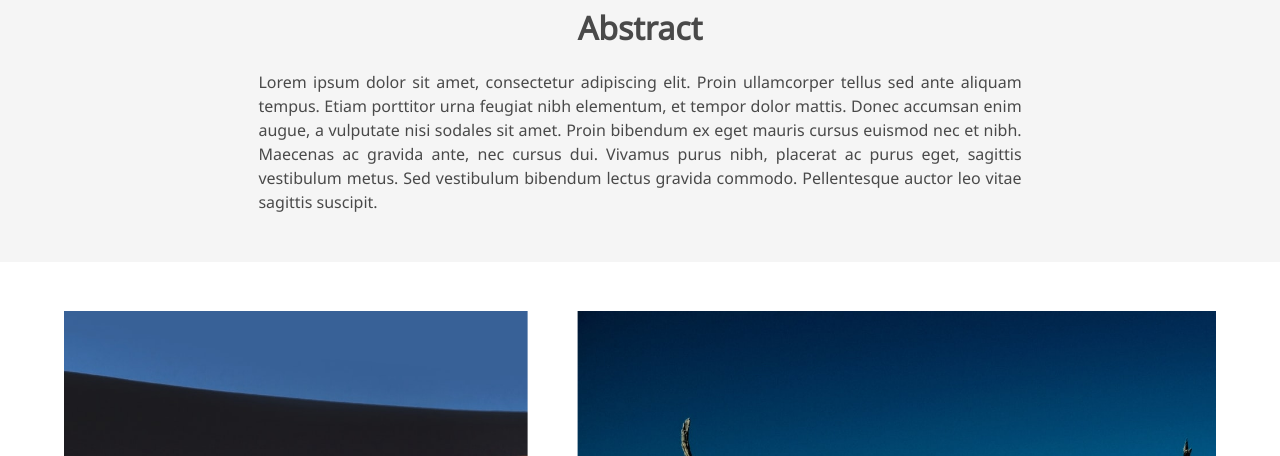
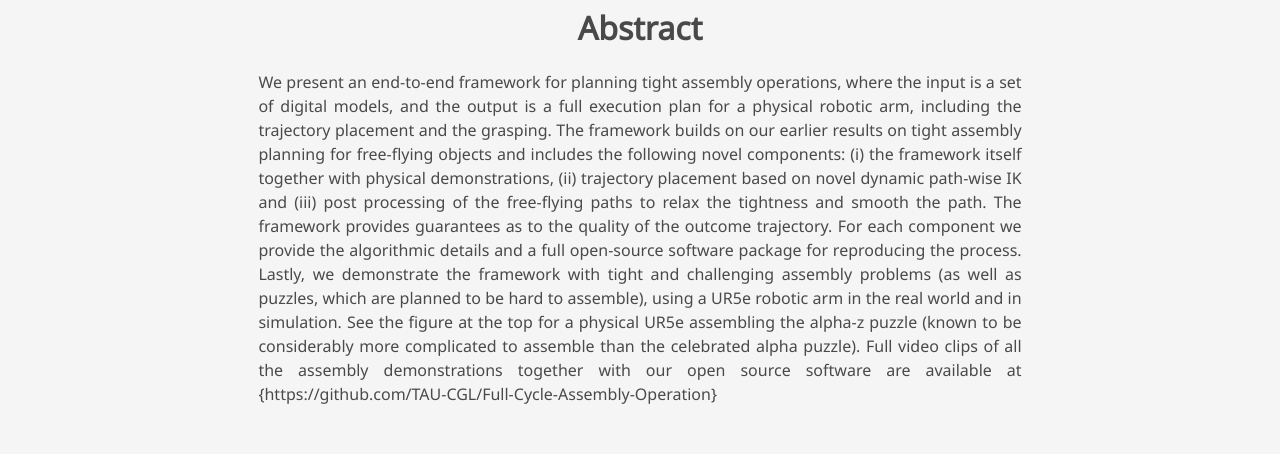
Before and after one commit to yuvallavi1/gh-pages-test, a plain HTML site: page index.html in a window 1280 px wide. Shown: the part 798-1254 px from the top of the page. Drawn offline with nearby package versions, Linux system fonts and the light colour scheme; some icons are missing; a web font is replaced by a local one.

Commit message:
Update abstract section in index.html with detailed framework description for assembly operations

```diff
--- a/index.html
+++ b/index.html
@@ -137,7 +137,7 @@
         <h2 class="title is-3">Abstract</h2>
         <div class="content has-text-justified">
           <p>
-            Lorem ipsum dolor sit amet, consectetur adipiscing elit. Proin ullamcorper tellus sed ante aliquam tempus. Etiam porttitor urna feugiat nibh elementum, et tempor dolor mattis. Donec accumsan enim augue, a vulputate nisi sodales sit amet. Proin bibendum ex eget mauris cursus euismod nec et nibh. Maecenas ac gravida ante, nec cursus dui. Vivamus purus nibh, placerat ac purus eget, sagittis vestibulum metus. Sed vestibulum bibendum lectus gravida commodo. Pellentesque auctor leo vitae sagittis suscipit.
+            We present an end-to-end framework for planning tight assembly operations, where the input is a set of digital models, and the output is a full execution plan for a physical robotic arm, including the trajectory placement and the grasping. The framework builds on our earlier results on tight assembly planning for free-flying objects and includes the following novel components: (i) the framework itself together with physical demonstrations, (ii) trajectory placement based on novel dynamic path-wise IK and (iii) post processing of the free-flying paths to relax the tightness and smooth the path. The framework provides guarantees as to the quality of the outcome trajectory. For each component we provide the algorithmic details and a full open-source software package for reproducing the process. Lastly, we demonstrate the framework with tight and challenging assembly problems (as well as puzzles, which are planned to be hard to assemble), using a UR5e robotic arm in the real world and in simulation. See the figure at the top for a physical UR5e assembling the alpha-z puzzle (known to be considerably more complicated to assemble than the celebrated alpha puzzle). Full video clips of all the assembly demonstrations together with our open source software are available at {https://github.com/TAU-CGL/Full-Cycle-Assembly-Operation}
           </p>
         </div>
       </div>
```
